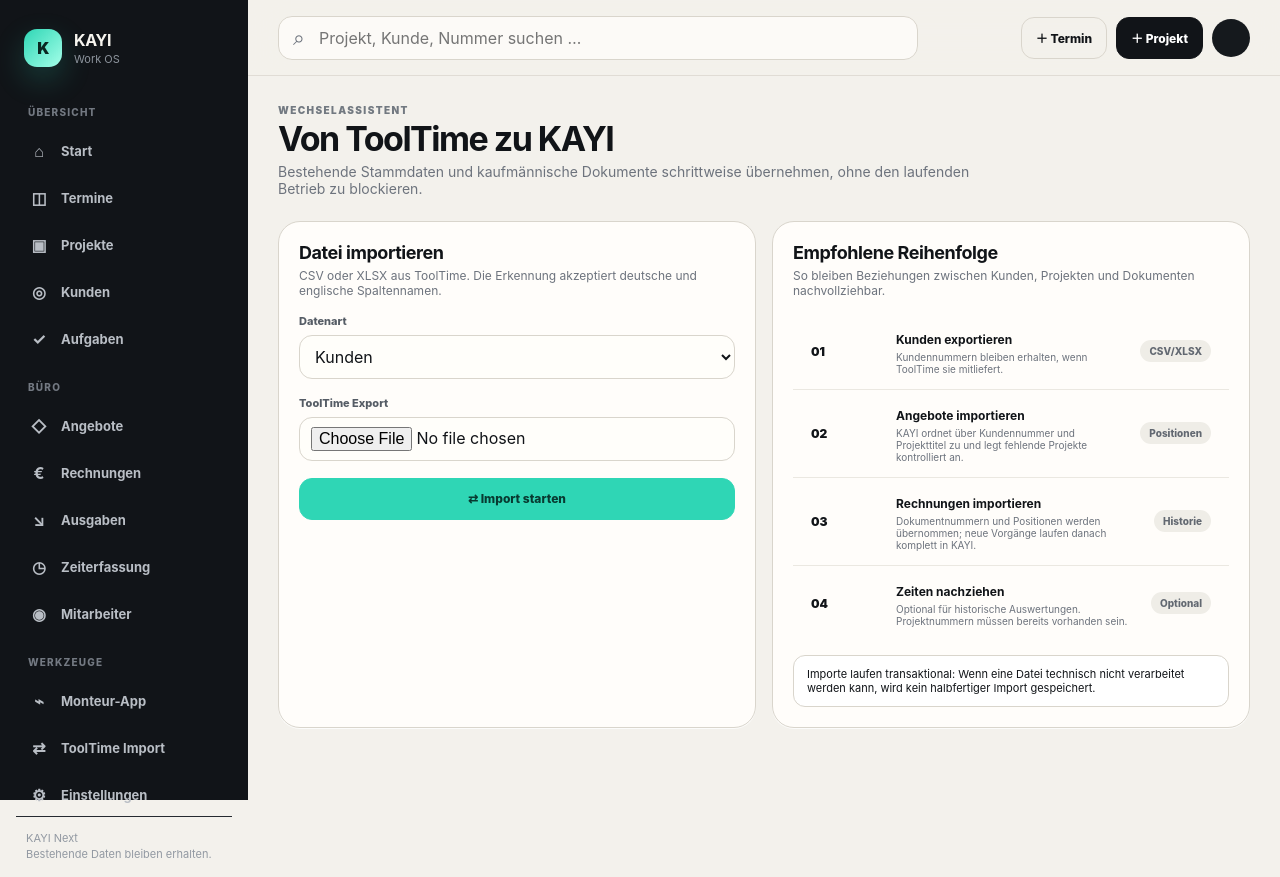
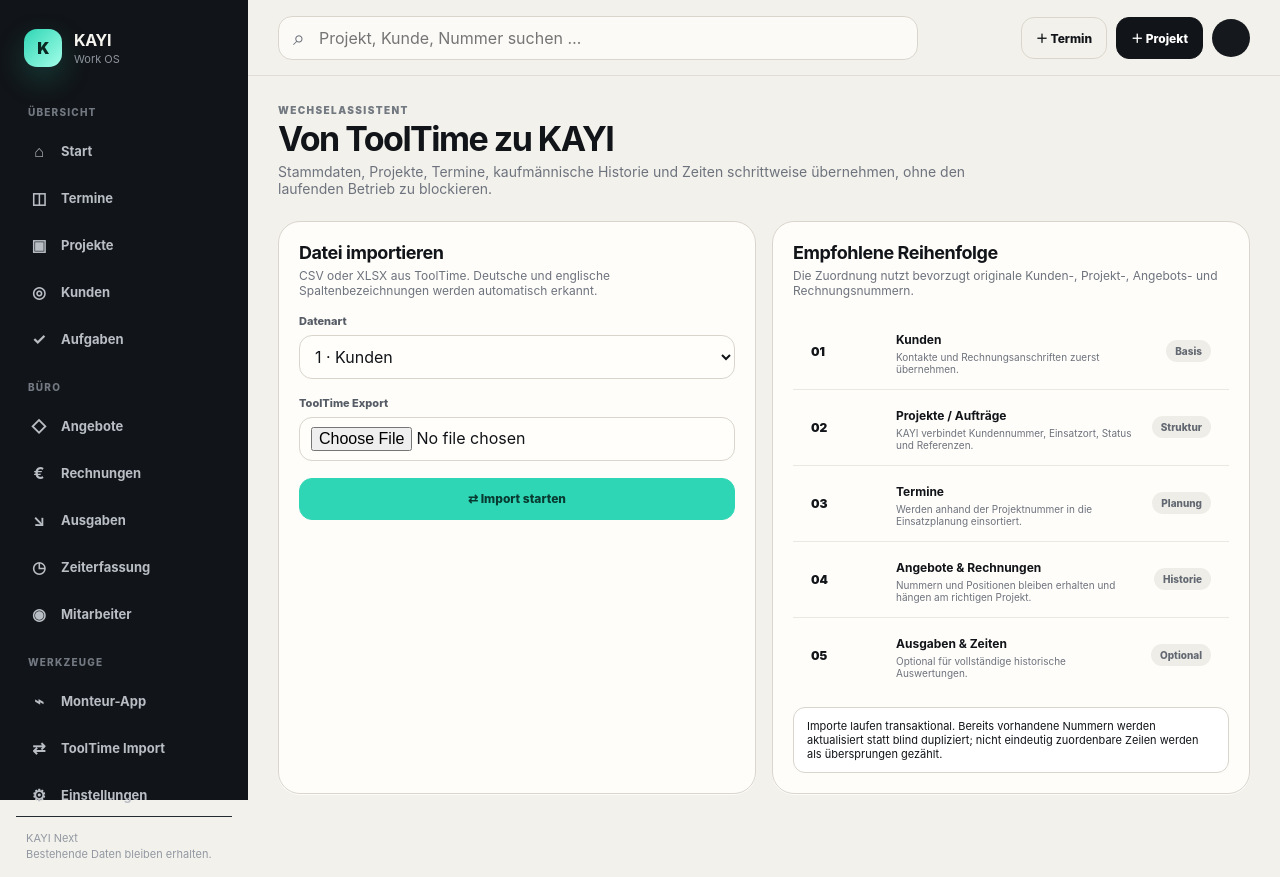
Before and after one commit to hsdarestani/KAYIHAUSTECHNIK, a Django app: template overlays/tooltime_rebuild/templates/rebuild/migration.html in a window 1280 px wide. Run offline with Django 3.2, Linux system fonts and the light colour scheme; the template is opened without the code that fills it, so the values that code supplies are empty.

Commit message:
Expand guided ToolTime import flow

```diff
--- a/overlays/tooltime_rebuild/templates/rebuild/migration.html
+++ b/overlays/tooltime_rebuild/templates/rebuild/migration.html
@@ -1,25 +1,26 @@
 {% extends 'rebuild/base.html' %}
 {% block title %}ToolTime Import · KAYI{% endblock %}
 {% block content %}
-<div class="nx-pagehead"><div><div class="nx-kicker">Wechselassistent</div><h1>Von ToolTime zu KAYI</h1><p>Bestehende Stammdaten und kaufmännische Dokumente schrittweise übernehmen, ohne den laufenden Betrieb zu blockieren.</p></div></div>
+<div class="nx-pagehead"><div><div class="nx-kicker">Wechselassistent</div><h1>Von ToolTime zu KAYI</h1><p>Stammdaten, Projekte, Termine, kaufmännische Historie und Zeiten schrittweise übernehmen, ohne den laufenden Betrieb zu blockieren.</p></div></div>
 <div class="nx-grid nx-grid-2">
-  <section class="nx-card nx-card-pad"><div class="nx-card-head" style="padding:0 0 16px"><div><h2>Datei importieren</h2><p>CSV oder XLSX aus ToolTime. Die Erkennung akzeptiert deutsche und englische Spaltennamen.</p></div></div>
+  <section class="nx-card nx-card-pad"><div class="nx-card-head" style="padding:0 0 16px"><div><h2>Datei importieren</h2><p>CSV oder XLSX aus ToolTime. Deutsche und englische Spaltenbezeichnungen werden automatisch erkannt.</p></div></div>
     <form class="nx-form" method="post" enctype="multipart/form-data">{% csrf_token %}
-      <div class="nx-field"><label>Datenart</label><select class="nx-control" name="kind"><option value="customers">Kunden</option><option value="quotes">Angebote / Angebotspositionen</option><option value="invoices">Rechnungen / Rechnungspositionen</option><option value="time">Zeiterfassung</option></select></div>
+      <div class="nx-field"><label>Datenart</label><select class="nx-control" name="kind"><option value="customers">1 · Kunden</option><option value="projects">2 · Projekte / Aufträge</option><option value="appointments">3 · Termine</option><option value="quotes">4 · Angebote / Angebotspositionen</option><option value="invoices">5 · Rechnungen / Rechnungspositionen</option><option value="expenses">6 · Ausgaben</option><option value="time">7 · Zeiterfassung</option></select></div>
       <div class="nx-field"><label>ToolTime Export</label><input class="nx-control" type="file" name="file" accept=".csv,.xlsx" required></div>
       <button class="nx-btn nx-btn-accent" type="submit">⇄ Import starten</button>
     </form>
     {% if errors %}<div style="margin-top:14px">{% for error in errors %}<div class="nx-message" style="background:#fff0f0;color:#9a3030">{{ error }}</div>{% endfor %}</div>{% endif %}
     {% if summary %}<div class="nx-grid nx-grid-3" style="margin-top:16px"><div class="nx-card nx-stat"><small>Neu</small><strong>{{ summary.created }}</strong></div><div class="nx-card nx-stat"><small>Aktualisiert</small><strong>{{ summary.updated }}</strong></div><div class="nx-card nx-stat"><small>Übersprungen</small><strong>{{ summary.skipped }}</strong></div></div>{% endif %}
   </section>
-  <section class="nx-card nx-card-pad"><div class="nx-card-head" style="padding:0 0 16px"><div><h2>Empfohlene Reihenfolge</h2><p>So bleiben Beziehungen zwischen Kunden, Projekten und Dokumenten nachvollziehbar.</p></div></div>
+  <section class="nx-card nx-card-pad"><div class="nx-card-head" style="padding:0 0 16px"><div><h2>Empfohlene Reihenfolge</h2><p>Die Zuordnung nutzt bevorzugt originale Kunden-, Projekt-, Angebots- und Rechnungsnummern.</p></div></div>
     <div class="nx-timeline">
-      <div class="nx-event"><div class="nx-event-time">01</div><div><b>Kunden exportieren</b><small>Kundennummern bleiben erhalten, wenn ToolTime sie mitliefert.</small></div><span class="nx-badge">CSV/XLSX</span></div>
-      <div class="nx-event"><div class="nx-event-time">02</div><div><b>Angebote importieren</b><small>KAYI ordnet über Kundennummer und Projekttitel zu und legt fehlende Projekte kontrolliert an.</small></div><span class="nx-badge">Positionen</span></div>
-      <div class="nx-event"><div class="nx-event-time">03</div><div><b>Rechnungen importieren</b><small>Dokumentnummern und Positionen werden übernommen; neue Vorgänge laufen danach komplett in KAYI.</small></div><span class="nx-badge">Historie</span></div>
-      <div class="nx-event"><div class="nx-event-time">04</div><div><b>Zeiten nachziehen</b><small>Optional für historische Auswertungen. Projektnummern müssen bereits vorhanden sein.</small></div><span class="nx-badge">Optional</span></div>
+      <div class="nx-event"><div class="nx-event-time">01</div><div><b>Kunden</b><small>Kontakte und Rechnungsanschriften zuerst übernehmen.</small></div><span class="nx-badge">Basis</span></div>
+      <div class="nx-event"><div class="nx-event-time">02</div><div><b>Projekte / Aufträge</b><small>KAYI verbindet Kundennummer, Einsatzort, Status und Referenzen.</small></div><span class="nx-badge">Struktur</span></div>
+      <div class="nx-event"><div class="nx-event-time">03</div><div><b>Termine</b><small>Werden anhand der Projektnummer in die Einsatzplanung einsortiert.</small></div><span class="nx-badge">Planung</span></div>
+      <div class="nx-event"><div class="nx-event-time">04</div><div><b>Angebote & Rechnungen</b><small>Nummern und Positionen bleiben erhalten und hängen am richtigen Projekt.</small></div><span class="nx-badge">Historie</span></div>
+      <div class="nx-event"><div class="nx-event-time">05</div><div><b>Ausgaben & Zeiten</b><small>Optional für vollständige historische Auswertungen.</small></div><span class="nx-badge">Optional</span></div>
     </div>
-    <div class="nx-message" style="margin-top:14px">Importe laufen transaktional: Wenn eine Datei technisch nicht verarbeitet werden kann, wird kein halbfertiger Import gespeichert.</div>
+    <div class="nx-message" style="margin-top:14px">Importe laufen transaktional. Bereits vorhandene Nummern werden aktualisiert statt blind dupliziert; nicht eindeutig zuordenbare Zeilen werden als übersprungen gezählt.</div>
   </section>
 </div>
 {% endblock %}
```
